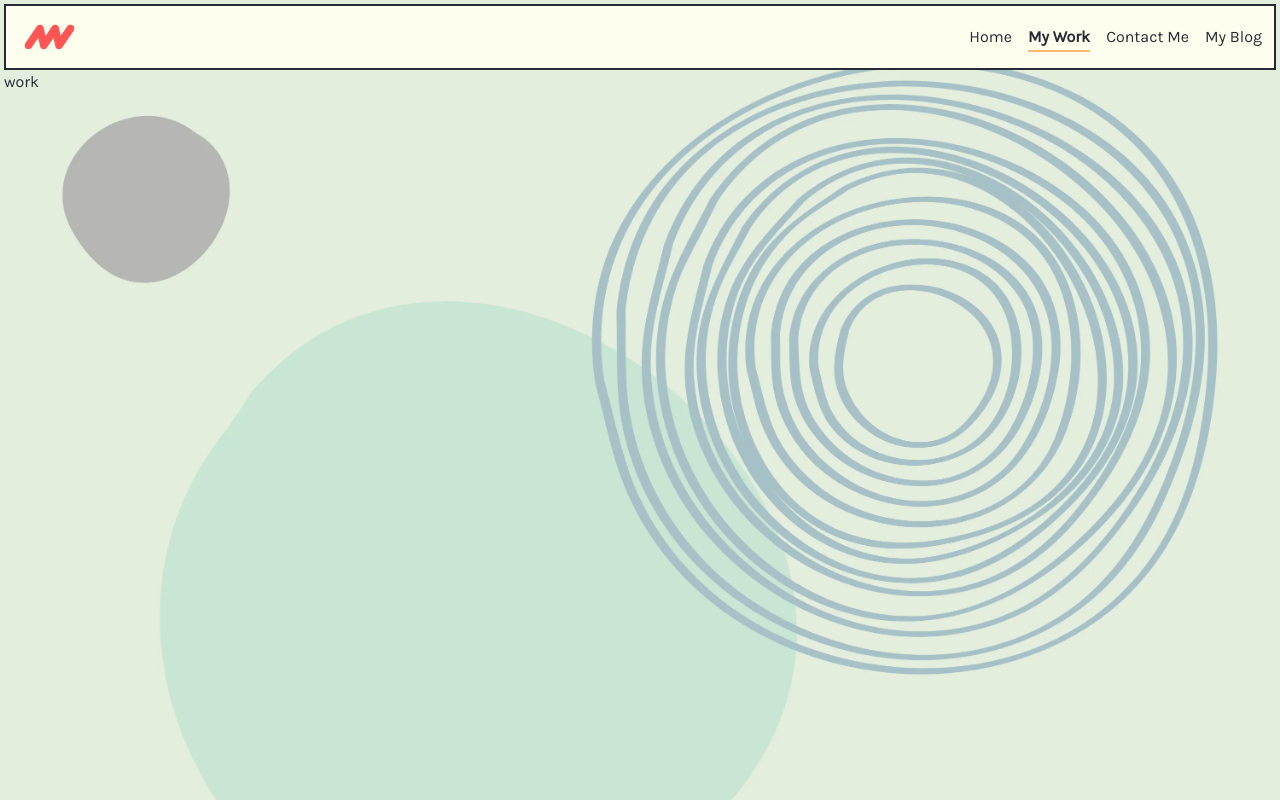
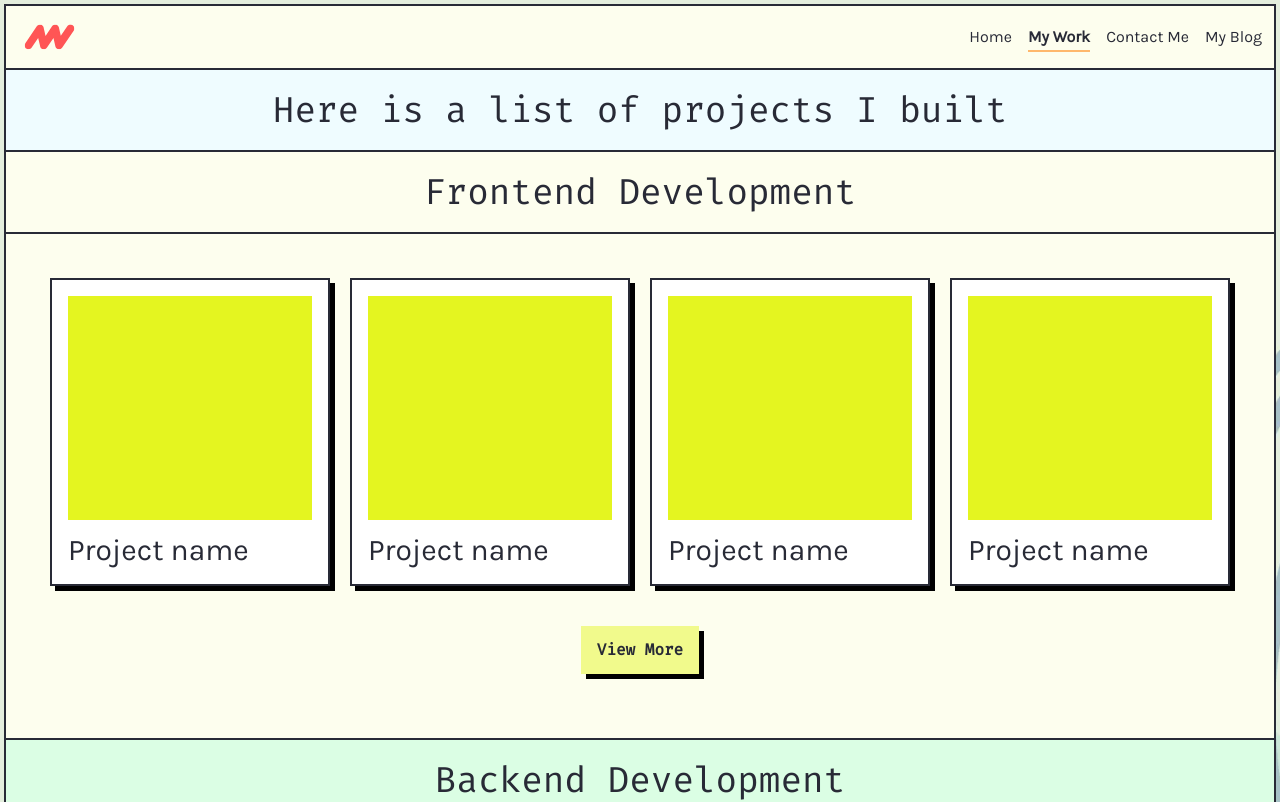
Before and after one commit to redcodemohammed/redcodemohammed-next, a Nuxt app: page /work in a window 1280 px wide. Shown: the top 802 px of the page. Built offline with nearby package versions, Linux system fonts and the light colour scheme.

Commit message:
created contact and work page

```diff
--- a/assets/components.css
+++ b/assets/components.css
@@ -2,3 +2,7 @@
   /* base */
   @apply px-4 py-3 shadow-5 active:shadow-7 hover:shadow-4 duration-200 font-bold;
 }
+.btn-lg {
+  /* base */
+  @apply px-16 py-3 shadow-5 active:shadow-7 hover:shadow-4 duration-200 font-bold;
+}
--- a/components/Layout/Navbar.vue
+++ b/components/Layout/Navbar.vue
@@ -5,7 +5,8 @@
 </style>
 
 <template>
-  <header class="container mx-auto flex items-center justify-between border-2 px-3 bg-yellow-50">
+  <header
+    class="container mx-auto flex items-center justify-between border-2 px-3 bg-yellow-50 sticky top-1">
     <div class="" id="logo">
       <img src="@/assets/logo.svg" alt="logo" />
     </div>
--- a/pages/contact.vue
+++ b/pages/contact.vue
@@ -1,3 +1,24 @@
 <template>
-  <div class="">contact</div>
+  <section class="container mx-auto dark font-fira-code">
+    <div class="border-2 border-t-0 p-5 bg-cyan-50">
+      <h2 class="text-center text-2xl lg:text-4xl md:col-span-2 lg:col-span-3 xl:col-span-4">
+        Do you have an interesting idea? let's make it real!
+      </h2>
+    </div>
+
+    <div class="border-2 border-t-0 p-5 bg-yellow-50 flex justify-center py-28 xl:py-32">
+      <form class="grid gap-3 flex-1 max-w-xl">
+        <input type="text" placeholder="Your name" class="bg-background text-foreground" />
+        <input type="text" placeholder="Your email" class="bg-background text-foreground" />
+        <textarea
+          cols="30"
+          rows="10"
+          placeholder="Your fantastic idea"
+          class="bg-background text-foreground"></textarea>
+        <div class="flex justify-center col-span-full py-5">
+          <button class="bg-green hover:bg-green-300 active:bg-green-600 btn-lg">Send</button>
+        </div>
+      </form>
+    </div>
+  </section>
 </template>
--- a/pages/work.vue
+++ b/pages/work.vue
@@ -1,3 +1,101 @@
 <template>
-  <div class="">work</div>
+  <section class="container mx-auto dark font-fira-code">
+    <div class="border-2 border-t-0 p-5 bg-cyan-50">
+      <h2 class="text-center text-2xl lg:text-4xl md:col-span-2 lg:col-span-3 xl:col-span-4">
+        Here is a list of projects I built
+      </h2>
+    </div>
+
+    <!-- frontend -->
+    <div class="border-2 border-t-0 p-5 bg-yellow-50">
+      <h2 class="text-center text-xl lg:text-4xl md:col-span-2 lg:col-span-3 xl:col-span-4">
+        Frontend Development
+      </h2>
+    </div>
+    <div
+      class="grid border-2 border-t-0 p-5 lg:p-11 gap-5 md:grid-cols-2 lg:grid-cols-3 xl:grid-cols-4 bg-yellow-50">
+      <div
+        v-for="i in 4"
+        class="border-2 p-4 shadow-5 duration-200 grid gap-3 font-karla bg-white cursor-pointer">
+        <!-- image goes here -->
+        <div class="w-full h-56 bg-yellow-500"></div>
+
+        <!-- blog title -->
+        <div class="font-medium text-3xl">Project name</div>
+      </div>
+
+      <div class="flex justify-center col-span-full py-5">
+        <button class="bg-yellow hover:bg-yellow-300 active:bg-yellow-600 btn">View More</button>
+      </div>
+    </div>
+
+    <!-- backend -->
+    <div class="border-2 border-t-0 p-5 bg-green-50">
+      <h2 class="text-center text-xl lg:text-4xl md:col-span-2 lg:col-span-3 xl:col-span-4">
+        Backend Development
+      </h2>
+    </div>
+    <div
+      class="grid border-2 border-t-0 p-5 lg:p-11 gap-5 md:grid-cols-2 lg:grid-cols-3 xl:grid-cols-4 bg-green-50">
+      <div
+        v-for="i in 4"
+        class="border-2 p-4 shadow-5 duration-200 grid gap-3 font-karla bg-white cursor-pointer">
+        <!-- image goes here -->
+        <div class="w-full h-56 bg-green-500"></div>
+
+        <!-- blog title -->
+        <div class="font-medium text-3xl">Project name</div>
+      </div>
+
+      <div class="flex justify-center col-span-full py-5">
+        <button class="bg-green hover:bg-green-300 active:bg-green-600 btn">View More</button>
+      </div>
+    </div>
+
+    <!-- mobile -->
+    <div class="border-2 border-t-0 p-5 bg-red-50">
+      <h2 class="text-center text-xl lg:text-4xl md:col-span-2 lg:col-span-3 xl:col-span-4">
+        Mobile Development
+      </h2>
+    </div>
+    <div
+      class="grid border-2 border-t-0 p-5 lg:p-11 gap-5 md:grid-cols-2 lg:grid-cols-3 xl:grid-cols-4 bg-red-50">
+      <div
+        v-for="i in 4"
+        class="border-2 p-4 shadow-5 duration-200 grid gap-3 font-karla bg-white cursor-pointer">
+        <!-- image goes here -->
+        <div class="w-full h-56 bg-red-500"></div>
+
+        <!-- blog title -->
+        <div class="font-medium text-3xl">Project name</div>
+      </div>
+
+      <div class="flex justify-center col-span-full py-5">
+        <button class="bg-red hover:bg-red-300 active:bg-red-600 btn">View More</button>
+      </div>
+    </div>
+
+    <!-- HTML5 games Development -->
+    <div class="border-2 border-t-0 p-5 bg-purple-50">
+      <h2 class="text-center text-xl lg:text-4xl md:col-span-2 lg:col-span-3 xl:col-span-4">
+        HTML5 games Development
+      </h2>
+    </div>
+    <div
+      class="grid border-2 border-t-0 p-5 lg:p-11 gap-5 md:grid-cols-2 lg:grid-cols-3 xl:grid-cols-4 bg-purple-50">
+      <div
+        v-for="i in 4"
+        class="border-2 p-4 shadow-5 duration-200 grid gap-3 font-karla bg-white cursor-pointer">
+        <!-- image goes here -->
+        <div class="w-full h-56 bg-purple-500"></div>
+
+        <!-- blog title -->
+        <div class="font-medium text-3xl">Project name</div>
+      </div>
+
+      <div class="flex justify-center col-span-full py-5">
+        <button class="bg-purple hover:bg-purple-300 active:bg-purple-600 btn">View More</button>
+      </div>
+    </div>
+  </section>
 </template>
```
Also changed, not shown: assets/background.png (deleted).
